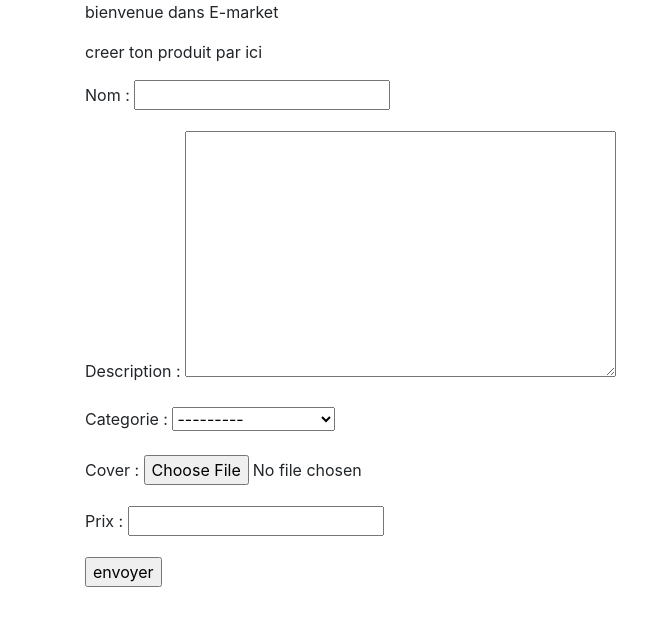
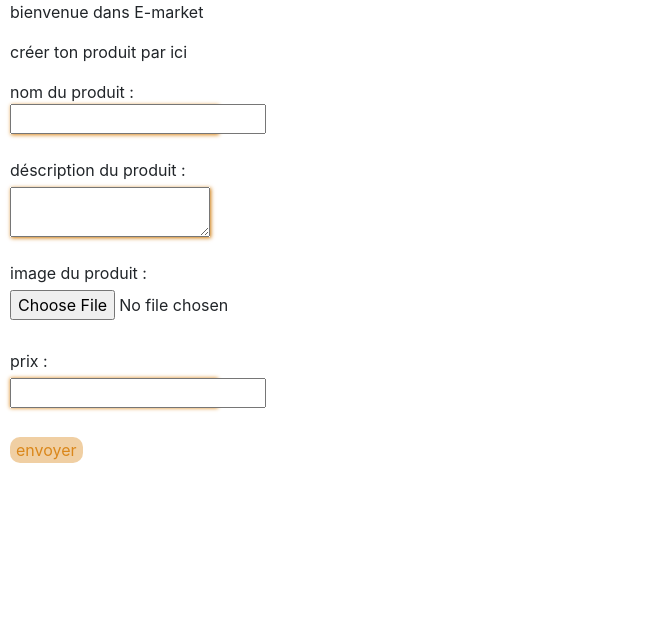
Before and after one commit to jacob1design/my_first_project, a Django app: template e_market/vendeur_accounts/templates/vendeur_accounts/home.html in a window 1280 px wide. Shown: the part 56-682 px from the top of the page, without its empty margins (0-672 px from the left). Run offline with Django 3.2, Linux system fonts and the light colour scheme; the template is opened without the code that fills it: values that come from a table or form of the project are taken from there, others are empty; data comes from the database, SQL or seed files in the repository; both versions use the stored data as it was after the commit; some libraries are stand-ins or nearby versions.

Commit message:
formattage du formulaire du vendeur

```diff
--- a/e_market/e_market/settings.py
+++ b/e_market/e_market/settings.py
@@ -125,6 +125,6 @@ MEDIA_URL = '/media/'
 
 
 STATICFILES_DIRS = [
-    os.path.join(BASE_DIR, 'static')
+    os.path.join(BASE_DIR, 'static/')
 ]
 MEDIA_ROOT = os.path.join(BASE_DIR, 'media/')
--- /dev/null
+++ b/e_market/static/home_client.css
@@ -0,0 +1,40 @@
+
+.description_produit
+{
+    display: flex;
+    margin-top: 5px;
+    width: 200px;
+    height: 50px;
+    box-shadow: 1px 1px 4px rgb(204, 118, 5);
+}
+.nom_produit
+{
+    display: block;
+    width: 208px;
+    box-shadow: 1px 1px 4px rgb(218, 135, 27);
+}
+.img_produit
+{
+    display: flex;
+    margin-bottom: 5px;
+    margin-top: 5px;
+}
+.prix_produit
+{
+    display: flex;
+    margin-bottom: 5px;
+    margin-top: 5px;
+    width: 208px;
+    box-shadow: 0px 0px 4px rgb(218, 135, 27);
+}
+.grid-container
+{
+    padding-left: 10px;
+}
+button
+{
+    color: rgb(218, 135, 27);
+    background-color: rgb(218, 135, 27, 0.4);
+    border-radius: 10px;
+    border: none;
+}
--- a/e_market/static/style.css
+++ b/e_market/static/style.css
@@ -1,8 +1,12 @@
 .cover
 {
-    overflow: hidde;
+    display: flex;
     overflow-x: scroll;
-    width: 150px;
-    height: 150px;
+    width: 125px;
+    height: 120px;
 
 }
+.container
+{
+    background-color: rgb(245, 245, 234);
+}
--- a/e_market/templates/top.html
+++ b/e_market/templates/top.html
@@ -3,11 +3,12 @@
     <meta name="viewport" content="width=device-width,initial-scale=1.0">
     <link rel="stylesheet" href="{% static 'bootstrap/css/bootstrap.min.css' %}" >
     <link rel="stylesheet" href="{% static 'style.css' %}">
+    <link rel="stylesheet" href="{% static 'home_client.css' %}">
     <script src="https://code.jquery.com/jquery-3.5.1.slim.min.js" integrity="sha384-DfXdz2htPH0lsSSs5nCTpuj/zy4C+OGpamoFVy38MVBnE+IbbVYUew+OrCXaRkfj" crossorigin="anonymous"></script>
 <script src="https://cdn.jsdelivr.net/npm/popper.js@1.16.0/dist/umd/popper.min.js" integrity="sha384-Q6E9RHvbIyZFJoft+2mJbHaEWldlvI9IOYy5n3zV9zzTtmI3UksdQRVvoxMfooAo" crossorigin="anonymous"></script>
 <script src="https://stackpath.bootstrapcdn.com/bootstrap/4.5.0/js/bootstrap.min.js" integrity="sha384-OgVRvuATP1z7JjHLkuOU7Xw704+h835Lr+6QL9UvYjZE3Ipu6Tp75j7Bh/kR0JKI" crossorigin="anonymous"></script>
 </head>
-<body><nav class="navbar navbar-expand-lg navbar-light bg-ligth">
+<body><nav class="sticky-top navbar navbar-expand-lg navbar-light bg-white">
     <button class="navbar-toggler" type="button" data-toggle="collapse" data-target="#navbarTogglerDemo03" aria-controls="navbarTogglerDemo03" aria-expanded="false" aria-label="Toggle navigation">
       <span class="navbar-toggler-icon"></span>
     </button>
--- a/e_market/vendeur_accounts/templates/vendeur_accounts/home.html
+++ b/e_market/vendeur_accounts/templates/vendeur_accounts/home.html
@@ -1,12 +1,17 @@
 {% extends 'top.html' %}
+
 {%block content %}
-<div class="container">
+<div class="grid-container">
     <p>bienvenue dans E-market</p>
-    <p>creer ton produit par ici</p>
+    <p>créer ton produit par ici</p>
     <form action="{% url 'save_product' %}" enctype="multipart/form-data" method="post">
         {% csrf_token %}
-        {{ form.as_p }}
-        <input type="submit" value="envoyer"/>
+        nom du produit : <span class="nom_produit">{{ form.nom }}</span>  <br/>
+        déscription du produit : <span class="description_produit">{{form.description}}</span><br/>
+        image du produit : <span class="img_produit">{{form.cover}}</span><br/>
+        prix : <br/><span class="prix_produit">{{form.prix}}</span><br/>
+
+        <button>envoyer</button>
     </form>
     {% if envoi %}
     votre produit a ete bien enregistrer
```
Also changed, not shown: e_market/db.sqlite3, e_market/media/photo/800px-Banana_Fruit_RHUWUo7.jpeg (added).
